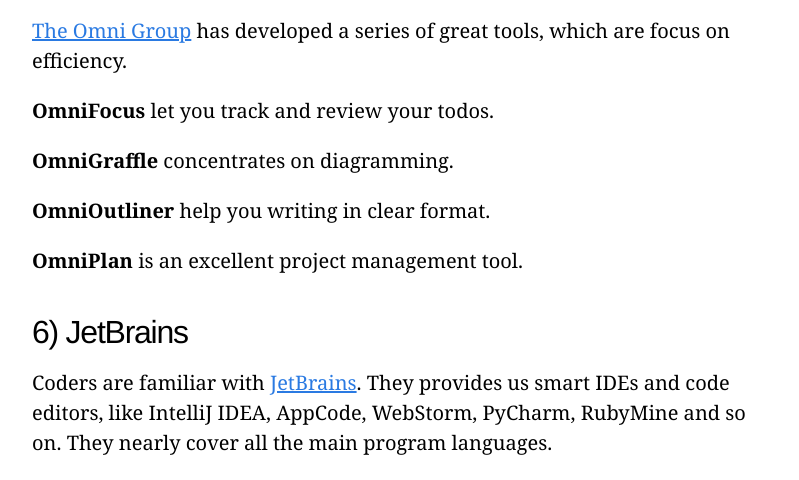
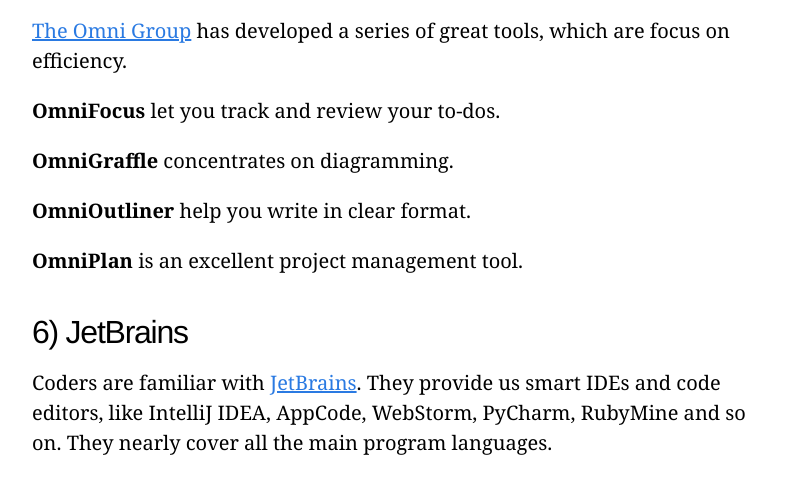
Before and after one commit to ShireJiang/shirejiang.github.io, a Jekyll site: the page built from _posts/2014-08-09-Great-Tools.markdown, in a window 1280 px wide and 900 px high, scrolled down 2978 px. Shown: the part 163-643 px from the top of the window, without its empty margins (238-1037 px from the left). Built offline with Jekyll 4.4.1, drawn with Linux system fonts in a browser that asks for light colours.

Commit message:
word spelling issue

```diff
--- a/_posts/2014-08-09-Great-Tools.markdown
+++ b/_posts/2014-08-09-Great-Tools.markdown
@@ -48,16 +48,16 @@ Dash has integrated with all popular IDEs, and tools like Alfred and Terminal, w
 
 <a href="http://www.omnigroup.com/" target="_blank">The Omni Group</a> has developed a series of great tools, which are focus on efficiency.
 
-**OmniFocus** let you track and review your todos.
+**OmniFocus** let you track and review your to-dos.
 
 **OmniGraffle** concentrates on diagramming.
 
-**OmniOutliner** help you writing in clear format.
+**OmniOutliner** help you write in clear format.
 
 **OmniPlan** is an excellent project management tool.
 
 ## 6) JetBrains
 
-Coders are familiar with <a href="http://www.jetbrains.com/" target="_blank">JetBrains</a>. They provides us smart IDEs and code editors, like IntelliJ IDEA, AppCode, WebStorm, PyCharm, RubyMine and so on. They nearly cover all the main program languages.
+Coders are familiar with <a href="http://www.jetbrains.com/" target="_blank">JetBrains</a>. They provide us smart IDEs and code editors, like IntelliJ IDEA, AppCode, WebStorm, PyCharm, RubyMine and so on. They nearly cover all the main program languages.
 
 All of them are powerful, and you may need some time to learn to master it. After you become familiar with one of them, you know them all, and you can never leave them.
```
